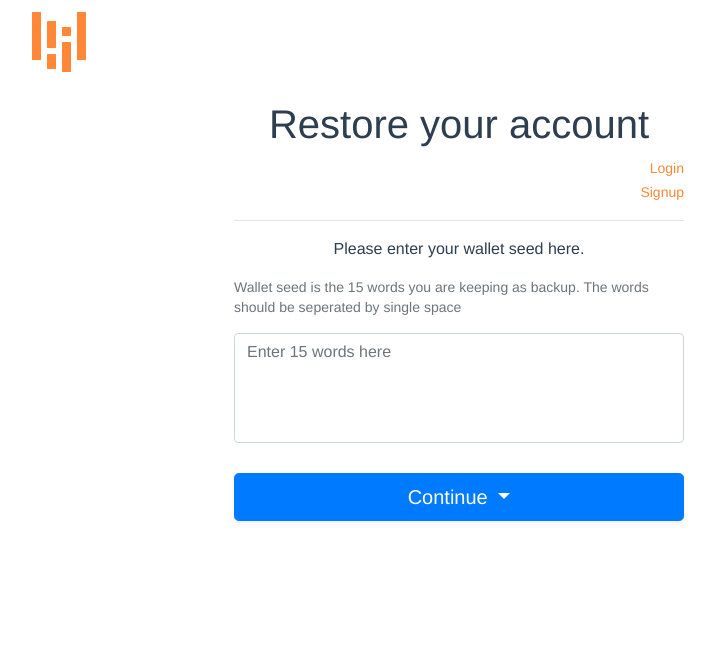
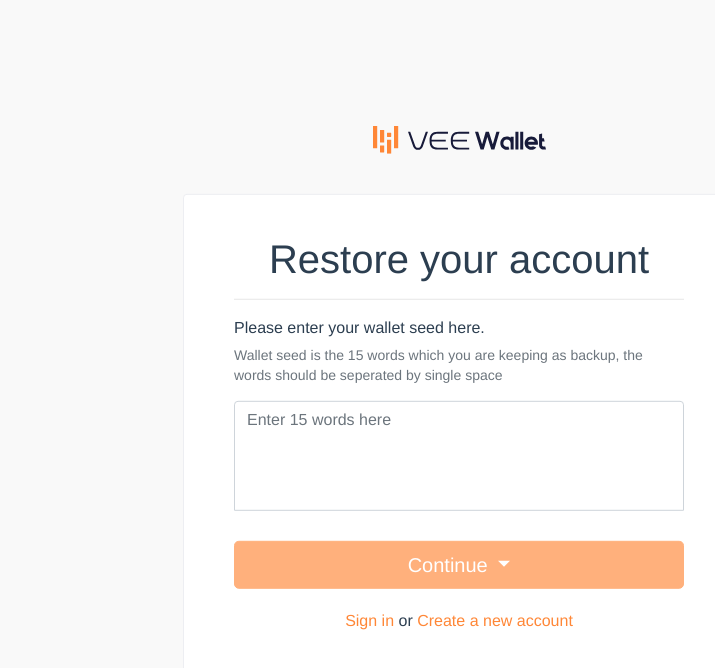
Before and after one commit to virtualeconomy/v-wallet-gui, a Vue app: page /restore in a window 1280 px wide. Shown: the top 668 px of the page, without its empty margins (181-896 px from the left). Built offline with nearby package versions, Linux system fonts and the light colour scheme; what vue-ls, vue-qrcode-reader, vue-resource would draw is missing.

Commit message:
uifix for restore account

```diff
--- a/src/components/Login.vue
+++ b/src/components/Login.vue
@@ -9,24 +9,13 @@
       <H1>
         Sign in
       </H1>
-      <div class="row">
-        <b-button
-          class="col-12 text-right blink"
-          :size="'sm'"
-          @click="changePage('/signup')"
-          variant="link">
-          Create account
-        </b-button>
-      </div>
-      <div class="row">
-        <b-button
-          class="col-12  text-right blink"
-          :size="'sm'"
-          @click="changePage('/restore')"
-          variant="link">
-          Restore account
-        </b-button>
-      </div>
+      <p>Sign in or <b-button
+        class="blink"
+        @click="changePage('/signup')"
+        variant="link">
+        create a new account
+      </b-button>
+      </p>
       <hr class="hr-login">
       <div
         class="dropdown v-select"
@@ -122,6 +111,15 @@
         ><b>Login</b>
         </b-button>
       </div>
+      <p class="flink">
+        or <b-button
+          class="blink"
+          @click="changePage('/restore')"
+          variant="link">
+          restore account
+        </b-button>
+        from backup
+      </p>
     </div>
   </div>
 </template>
@@ -321,7 +319,7 @@ export default {
 .layout-main {
     width: 100%;
     height: 100%;
-    min-width: 300px;
+    min-width: 200px;
     background-color: rgb(249, 249, 249);
 }
 .logo {
@@ -564,8 +562,11 @@ a {
     color: @veeColor !important;
 }
 .blink {
-    line-height: 18px;
-    padding-top: 0px;
-    padding-bottom: 0px;
+    padding-top: 3px;
+    padding-left: 0px;
+    padding-right: 0px;
+}
+.flink {
+    margin-top: 20px;
 }
 </style>
--- a/src/components/Restore.vue
+++ b/src/components/Restore.vue
@@ -1,9 +1,10 @@
 <template>
   <div class="layout-main">
+    <div class="center">
       <div class="container logo">
         <img
           class="brand-logo"
-        src="../assets/imgs/logo-small.png">
+          src="../assets/imgs/icons/01_Sign_up/vee_logo.svg">
       </div>
       <div class="home">
         <div>
@@ -11,17 +12,12 @@
             <H1>
               Restore your account
             </H1>
-          <div class="footer-link">
-            <a href="/login"><small>Login</small></a>
-          </div>
-          <div class="footer-link">
-            <a href="/signup"><small>Signup</small></a>
-          </div>
             <hr>
           </div>
         </div>
         <div class="login-forms">
           <p
+            class="subtit"
             v-show="!isSeedNoErr">
             Please enter your wallet seed here.
           </p>
@@ -29,11 +25,12 @@
             class="seed-des"
             v-show="!isSeedNoErr">
             <small class="text-muted">
-            Wallet seed is the 15 words you are keeping as backup.
-            The words should be seperated by single space
+              Wallet seed is the 15 words which you are keeping as backup,
+              the words should be seperated by single space
             </small>
           </p>
           <b-form-textarea
+            class="non-square"
             v-model="seedInput"
             maxlength="150"
             @keydown.native.enter='preventDefault($event)'
@@ -54,9 +51,9 @@
           </div>
           <b-button
             v-if="seedBtnUp"
-          class="btn-continue dropdown shadow-sm"
-          :disabled="showSeedErr"
-          :variant="'primary'"
+            class="btn-continue dropdown"
+            :disabled="showSeedErr || !seedInput"
+            :variant="'warning'"
             :size="'lg'"
             @click="checkSeed"
             :block=true>
@@ -64,8 +61,7 @@
           </b-button>
           <b-button
             v-else
-          class="btn-continue dropup shadow-sm"
-          :variant="'warning'"
+            class="dropup"
             :size="'sm'"
             @click="editSeed"
             :block=true>
@@ -76,6 +72,10 @@
             :seed-phrase="seedPhrase"
             v-if="isSeedNoErr">
           </update-account>
+        </div>
+        <p class="flink">
+          <a href="/login">Sign in</a> or <a href="/signup">Create a new account</a>
+        </p>
       </div>
     </div>
   </div>
@@ -147,18 +147,17 @@ export default {
 
 <style scoped>
 .layout-main {
-    width: 80%;
+    width: 100%;
+    height: 100%;
+    min-width: 200px;
+    background-color: rgb(249, 249, 249);
+}
+.brand-logo {
     margin-left: auto;
     margin-right: auto;
 }
-.brand-logo {
-    float: left;
-    margin-left: 70px;
-    margin-top: 12px;
-}
 .logo {
     width: 100%;
-   height: 100px;
 }
 .title-des {
     width: 450px;
@@ -171,12 +170,6 @@ export default {
     max-width: 100%;
     margin-left: auto;
     margin-right: auto;
-}
-.footer-link {
-    width: 100%;
-    display: inline-block;
-    text-align: right;
-    line-height: 80%
 }
 .btn-continue {
     margin-top: 30px;
@@ -198,8 +191,10 @@ export default {
     border-left: .3em solid transparent;
 }
 .dropup {
-    border-bottom-left-radius: 0px;
-    border-bottom-right-radius: 0px;
+    border-top-left-radius: 0px;
+    border-top-right-radius: 0px;
+    background: #FFB637;
+    border-color: #FFB637;
 }
 .dropdown:after {
     display: inline-block;
@@ -217,6 +212,31 @@ export default {
     text-align: left;
     line-height: 120%;
 }
-.update-form {
+.home {
+    margin-top: 40px;
+    max-width: 560px;
+    margin-left: auto;
+    margin-right: auto;
+    padding: 40px 50px;
+    border:1px solid #EDEEF2;
+    border-radius: 4px;
+    background-color: white;
+}
+.center {
+    position: absolute;
+    top: 50%; left: 50%;
+    transform: translate(-50%,-50%);
+}
+.subtit {
+    margin-bottom: 5px;
+    text-align: left;
+}
+.flink {
+    margin-top: 20px;
+    margin-bottom: 0px;
+}
+.form-control:disabled, .non-square{
+    border-bottom-left-radius: 0px;
+    border-bottom-right-radius: 0px;
 }
 </style>
--- a/src/components/Signup.vue
+++ b/src/components/Signup.vue
@@ -45,7 +45,7 @@ export default {
 .layout-main {
     width: 100%;
     height: 100%;
-    min-width: 300px;
+    min-width: 200px;
     background-color: rgb(249, 249, 249);
 }
 .center {
--- a/src/components/restore/UpdateAccount.vue
+++ b/src/components/restore/UpdateAccount.vue
@@ -1,7 +1,6 @@
 <template>
-  <div class="home">
   <div class="login-forms">
-      <form class="text-left container">
+    <form class="text-left">
       <div>
         <label>Your avatar</label>
         <div class="avatar-group">
@@ -28,9 +27,10 @@
         <label>Update your username</label>
         <input
           type="text"
-            class="form-control shadow-sm"
+          class="form-control input-height"
           :class="{'text-danger':isUsernameErrors,'is-invalid':isUsernameErrors}"
           v-model="username"
+          placeholder="Set new name"
           :readonly="registering"
           @blur="checkUsername(username)">
       </div>
@@ -39,9 +39,10 @@
         <input
           type="password"
           name="password"
-            class="form-control shadow-sm"
+          class="form-control input-height"
           :class="{'text-danger':isPassErrors,'is-invalid':isPassErrors}"
           v-model="password"
+          placeholder="Set new password"
           :readonly="registering"
           @input="checkPassword(password)">
         <small
@@ -51,28 +52,28 @@
         </small>
       </div>
       <div class="form-group">
-          <label>Confirm the new password</label>
+        <label>Confirm password</label>
         <input
           type="password"
-            class="form-control shadow-sm"
+          class="form-control input-height"
           :class="{'text-danger':isPassMatchErrors,'is-invalid':isPassMatchErrors}"
           v-model="password2"
           :readonly="registering"
+          placeholder="Set new password"
           @input="checkPasswordMatch(password, password2)"
           @keyup.enter="registerEnter">
       </div>
       <div class="form-group submit-button">
         <b-button
+          class="input-height"
           :disabled="isSubmitDisabled"
-            :variant="'primary'"
-            :size="''"
+          :variant="'warning'"
           :block=true
           @click="register">
           Update your account
         </b-button>
       </div>
     </form>
-    </div>
   </div>
 </template>
 
@@ -264,32 +265,18 @@ export default {
 }
 </script>
 <style scoped>
-.home {
-    width: 100%;
-    height: 100%;
-    padding-top: 10px;
-    padding-bottom: 5px;
-    border: 2px solid;
-    border-color: rgb(200, 200, 200);
-    border-bottom-left-radius: 6px;
-    border-bottom-right-radius: 6px;
-    border-top: none;
-}
-.nav {
-    width: 100%;
-    height: 86px;
-}
 .login-forms {
+    margin-top: 30px;
     width: 430px;
     max-width: 100%;
-    margin-left: auto;
-    margin-right: auto;
+    margin-left: 0px;
+    margin-right: 0px;
 }
 .submit-button {
     width: 100%;
     margin-left: auto;
     margin-right: auto;
-    margin-top: 40px;
+    margin-top: 30px;
 }
 .password-form {
     margin-top: 10px;
@@ -301,6 +288,8 @@ export default {
     border-radius: 10px;
     margin-bottom: auto;
     margin-top: auto;
+    width: 64px;
+    height: 64px;
 }
 .avatar-group {
     margin-bottom: 0px;
@@ -314,4 +303,7 @@ export default {
 #emailHelp {
     height: 0px;
 }
+.input-height {
+    height: 54px;
+}
 </style>
--- a/src/components/signup/pages/ConfirmBackup.vue
+++ b/src/components/signup/pages/ConfirmBackup.vue
@@ -153,7 +153,7 @@ export default {
 </script>
 <style scoped>
 .home {
-    margin-top: 35px;
+    margin-top: 40px;
     max-width: 560px;
     margin-left: auto;
     margin-right: auto;
--- a/src/components/signup/pages/CreateAccount.vue
+++ b/src/components/signup/pages/CreateAccount.vue
@@ -300,7 +300,7 @@ export default {
 </script>
 <style scoped>
 .home {
-    margin-top: 35px;
+    margin-top: 40px;
     max-width: 560px;
     margin-left: auto;
     margin-right: auto;
--- a/src/components/signup/pages/SaveBackup.vue
+++ b/src/components/signup/pages/SaveBackup.vue
@@ -125,7 +125,7 @@ export default {
 </script>
 <style scoped>
 .home {
-    margin-top: 35px;
+    margin-top: 40px;
     max-width: 560px;
     margin-left: auto;
     margin-right: auto;
```
Lines whose indentation alone changed are shown as unchanged.
